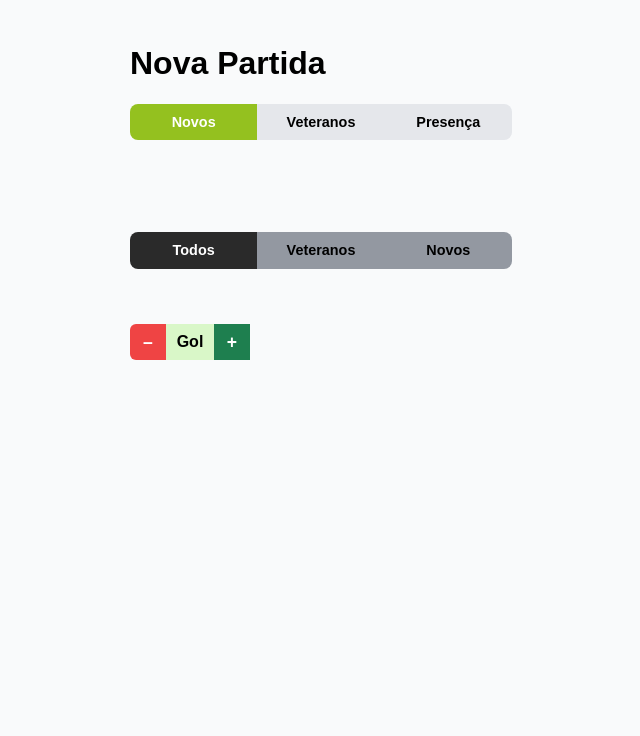
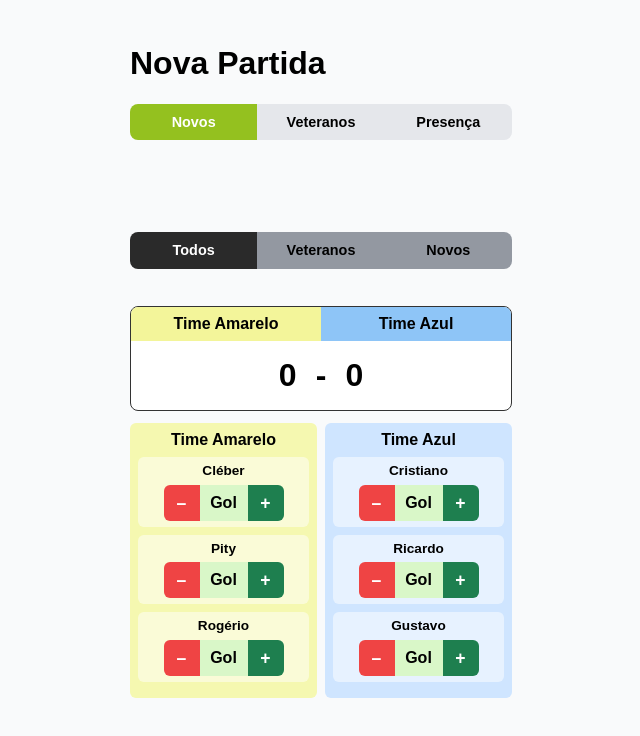
Before and after one commit to ricardo-borges13/app-peladeiros, a React (Vite) app: page / in a window 1280 px wide. Shown: the top 736 px of the page, without its empty margins (319-959 px from the left). Built offline with nearby package versions, Linux system fonts and the light colour scheme.

Commit message:
Finalizado componente PlayerRow e ScoreBoard.

```diff
--- /dev/null
+++ b/src/components/PlayerRow/PlayerRow.styles.ts
@@ -0,0 +1,20 @@
+import styled from "styled-components"
+
+export const Container = styled.div`
+  display: flex;
+  flex-direction: column;  /* 👈 agora é coluna */
+  align-items: center;
+  gap: 6px;
+
+  padding: 6px;
+  margin-bottom: 8px;
+
+  border-radius: 6px;
+  background: rgba(255, 255, 255, 0.5);
+`
+
+export const PlayerName = styled.div`
+  font-weight: 600;
+  font-size: 0.85rem;
+  text-align: center;
+`
--- /dev/null
+++ b/src/components/PlayerRow/PlayerRow.tsx
@@ -0,0 +1,21 @@
+import { ScoreCounter } from "../ScoreCounter/ScoreCounter"
+import { Container, PlayerName } from "./PlayerRow.styles"
+
+type PlayerRowProps = {
+  name: string
+  goals: number
+  onChangeGoals: (newGoals: number) => void
+}
+
+export const PlayerRow = ({
+  name,
+  goals,
+  onChangeGoals,
+}: PlayerRowProps) => {
+  return (
+    <Container>
+      <PlayerName>{name}</PlayerName>
+      <ScoreCounter value={goals} onChange={onChangeGoals} />
+    </Container>
+  )
+}
--- /dev/null
+++ b/src/components/ScoreBoard/ScoreBoard.styles.ts
@@ -0,0 +1,44 @@
+import styled from "styled-components";
+
+export const Container = styled.div`
+  width: 100%;
+  border-radius: 8px;
+  overflow: hidden;
+  border: 1px solid #333;
+  background: #fff;
+`;
+
+export const TeamHeader = styled.div`
+  display: flex;
+  width: 100%;
+`;
+
+export const TeamName = styled.div<{ $variant: "yellow" | "blue" }>`
+  flex: 1;
+  text-align: center;
+  font-weight: 600;
+  padding: 8px 0;
+
+  background: ${({ $variant }) =>
+    $variant === "yellow" ? "#F3F59A" : "#8EC5F7"};
+
+  color: #000;
+`;
+
+export const ScoreRow = styled.div`
+  display: flex;
+  align-items: center;
+  justify-content: center;
+  padding: 16px 0;
+  font-size: 2rem;
+  font-weight: 700;
+`;
+
+export const ScoreNumber = styled.span`
+  min-width: 32px;
+  text-align: center;
+`;
+
+export const Separator = styled.span`
+  margin: 0 12px;
+`;
--- /dev/null
+++ b/src/components/ScoreBoard/ScoreBoard.tsx
@@ -0,0 +1,30 @@
+import { Container, TeamHeader, ScoreRow, TeamName, ScoreNumber, Separator } from "./ScoreBoard.styles";
+
+type ScoreBoardProps = {
+  yellowTeamName?: string;
+  blueTeamName?: string;
+  yellowScore: number;
+  blueScore: number;
+};
+
+export const ScoreBoard = ({
+  yellowTeamName = "Time Amarelo",
+  blueTeamName = "Time Azul",
+  yellowScore,
+  blueScore,
+}: ScoreBoardProps) => {
+  return (
+    <Container>
+      <TeamHeader>
+        <TeamName $variant="yellow">{yellowTeamName}</TeamName>
+        <TeamName $variant="blue">{blueTeamName}</TeamName>
+      </TeamHeader>
+
+      <ScoreRow>
+        <ScoreNumber>{yellowScore}</ScoreNumber>
+        <Separator>-</Separator>
+        <ScoreNumber>{blueScore}</ScoreNumber>
+      </ScoreRow>
+    </Container>
+  );
+};
--- /dev/null
+++ b/src/pages/NovaPartida/NovaPartida.styles.ts
@@ -0,0 +1,22 @@
+import styled from "styled-components"
+
+export const Columns = styled.div`
+  display: grid;
+  grid-template-columns: 1fr 1fr;
+  gap: 8px;
+  margin-top: 12px;
+`
+
+export const Column = styled.div<{ $variant: "yellow" | "blue" }>`
+  padding: 8px;
+  border-radius: 6px;
+
+  background: ${({ $variant }) =>
+    $variant === "yellow" ? "#F5F8B0" : "#CFE5FF"};
+`
+
+export const TeamTitle = styled.div`
+  font-weight: 700;
+  text-align: center;
+  margin-bottom: 8px;
+`
--- a/src/pages/NovaPartida/NovaPartida.tsx
+++ b/src/pages/NovaPartida/NovaPartida.tsx
@@ -1,25 +1,59 @@
 import { LayoutContainer } from "../../components/LayoutContainer/LayoutContainer.sytles";
-import { useState } from 'react'
+import { useState } from "react";
 import { SegmentedControl } from "../../components/SegmentdControl/SegmentedControl";
 import { ScoreCounter } from "../../components/ScoreCounter/ScoreCounter";
+import { ScoreBoard } from "../../components/ScoreBoard/ScoreBoard";
+import { PlayerRow } from "../../components/PlayerRow/PlayerRow";
+import { Columns, Column, TeamTitle } from "./NovaPartida.styles"
 
+type Tab = "novos" | "veteranos" | "presenca";
+type Filter = "todos" | "veteranos" | "novos";
 
-type Tab = 'novos' | 'veteranos' | 'presenca'
-type Filter = 'todos' | 'veteranos' | 'novos'
+type Player = {
+  id: string
+  name: string
+  goals: number
+}
 
 export const NovaPartida = () => {
-   const [tab, setTab] = useState<Tab>('novos')
-   const [filter, setFilter] = useState<Filter>('todos')
-  const [gols, setGols] = useState(0)
+  const [tab, setTab] = useState<Tab>("novos");
+  const [filter, setFilter] = useState<Filter>("todos");
+
+const [yellowTeam, setYellowTeam] = useState([
+  { id: "1", name: "Cléber", goals: 0 },
+  { id: "2", name: "Pity", goals: 0 },
+  { id: "3", name: "Rogério", goals: 0 },
+])
+
+  const [blueTeam, setBlueTeam] = useState<Player[]>([
+    { id: "b1", name: "Cristiano", goals: 0 },
+    { id: "b2", name: "Ricardo ", goals: 0 },
+    { id: "b3", name: "Gustavo", goals: 0 },
+  ])
+
+  const totalYellow = yellowTeam.reduce((sum, p) => sum + p.goals, 0)
+  const totalBlue = blueTeam.reduce((sum, p) => sum + p.goals, 0)
+
+  const updateYellowGoals = (id: string, newGoals: number) => {
+    setYellowTeam((prev) =>
+      prev.map((p) => (p.id === id ? { ...p, goals: newGoals } : p))
+    )
+  }
+
+  const updateBlueGoals = (id: string, newGoals: number) => {
+    setBlueTeam((prev) =>
+      prev.map((p) => (p.id === id ? { ...p, goals: newGoals } : p))
+    )
+  }
 
   return (
     <LayoutContainer>
       <h1>Nova Partida</h1>
       <SegmentedControl
         options={[
-        { label: 'Novos', value: 'novos' },
-        { label: 'Veteranos', value: 'veteranos' },
-        { label: 'Presença', value: 'presenca' },
+          { label: "Novos", value: "novos" },
+          { label: "Veteranos", value: "veteranos" },
+          { label: "Presença", value: "presenca" },
         ]}
         value={tab}
         onChange={setTab}
@@ -34,9 +68,9 @@ export const NovaPartida = () => {
 
       <SegmentedControl
         options={[
-        { label: 'Todos', value: 'todos' },
-        { label: 'Veteranos', value: 'veteranos' },
-        { label: 'Novos', value: 'novos' },
+          { label: "Todos", value: "todos" },
+          { label: "Veteranos", value: "veteranos" },
+          { label: "Novos", value: "novos" },
         ]}
         value={filter}
         onChange={setFilter}
@@ -44,11 +78,42 @@ export const NovaPartida = () => {
       />
       <br />
       <br />
-<br />
- <ScoreCounter
-      value={gols}
-      onChange={setGols}
+      <ScoreBoard
+        yellowTeamName="Time Amarelo"
+        blueTeamName="Time Azul"
+        yellowScore={totalYellow}
+        blueScore={totalBlue}
       />
+
+      <Columns>
+        <Column $variant="yellow">
+          <TeamTitle>Time Amarelo</TeamTitle>
+          {yellowTeam.map((player) => (
+            <PlayerRow
+              key={player.id}
+              name={player.name}
+              goals={player.goals}
+              onChangeGoals={(newGoals) =>
+                updateYellowGoals(player.id, newGoals)
+              }
+            />
+          ))}
+        </Column>
+
+        <Column $variant="blue">
+          <TeamTitle>Time Azul</TeamTitle>
+          {blueTeam.map((player) => (
+            <PlayerRow
+              key={player.id}
+              name={player.name}
+              goals={player.goals}
+              onChangeGoals={(newGoals) =>
+                updateBlueGoals(player.id, newGoals)
+              }
+            />
+          ))}
+        </Column>
+      </Columns>
     </LayoutContainer>
   );
 };
```
Lines whose indentation alone changed are shown as unchanged.
